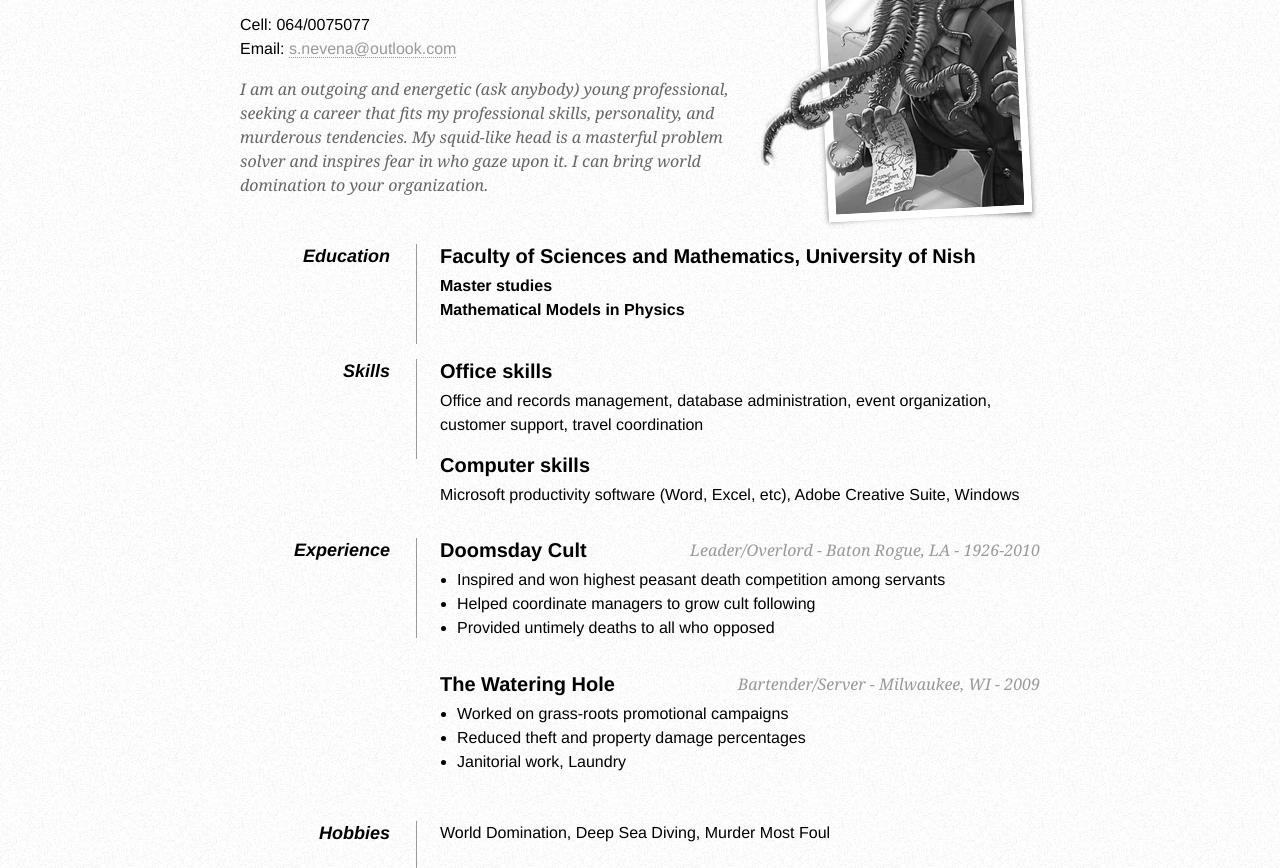
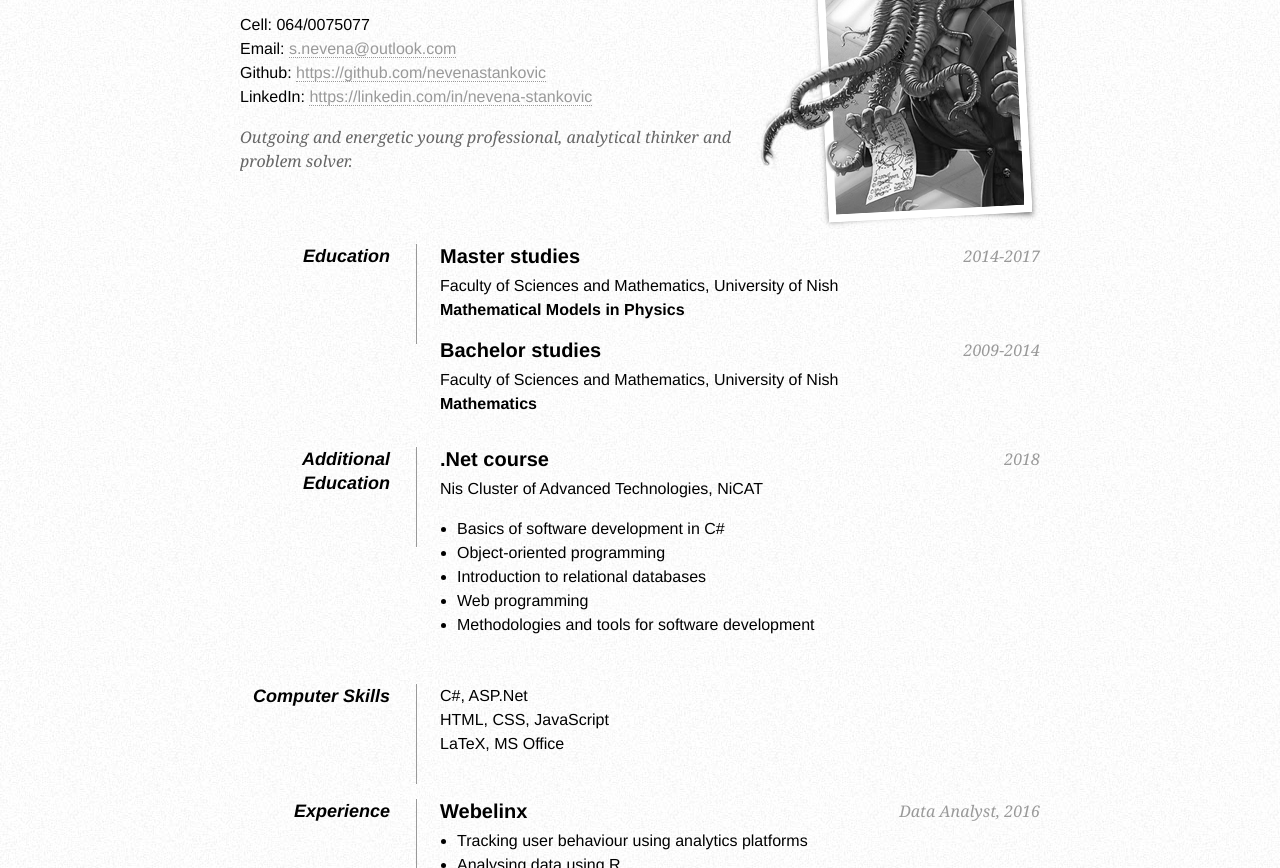
Before and after one commit to NevenaStankovic/CV, a plain HTML site: page index.html in a window 1280 px wide. Shown: the part 84-952 px from the top of the page. Drawn offline with Linux system fonts and the light colour scheme.

Commit message:
Added content

```diff
--- a/index.html
+++ b/index.html
@@ -17,6 +17,7 @@
         h1 { margin: 0 0 16px 0; padding: 0 0 16px 0; font-size: 42px; font-weight: bold; letter-spacing: -2px; border-bottom: 1px solid #999; }
         h2 { font-size: 20px; margin: 0 0 6px 0; position: relative; }
         h2 span { position: absolute; bottom: 0; right: 0; font-style: italic; font-family: Georgia, Serif; font-size: 16px; color: #999; font-weight: normal; }
+	h3 span { position: absolute; bottom: 0; right: 0; font-style: italic; font-family: Georgia, Serif; font-size: 16px; color: #999; font-weight: normal; }
         p { margin: 0 0 16px 0; }
         a { color: #999; text-decoration: none; border-bottom: 1px dotted #999; }
         a:hover { border-bottom-style: solid; color: black; }
@@ -43,16 +44,15 @@
 
             <p>
                 Cell: <span class="tel">064/0075077</span><br />
-                Email: <a class="email" href="mailto:s.nevena@outlook.com">s.nevena@outlook.com</a>
+                Email: <a class="email" href="mailto:s.nevena@outlook.com">s.nevena@outlook.com</a> <br />
+		Github: <a href="https://github.com/nevenastankovic">https://github.com/nevenastankovic</a> <br />
+		LinkedIn: <a href="https://linkedin.com/in/nevena-stankovic">https://linkedin.com/in/nevena-stankovic</a>
             </p>
         </div>
 
         <div id="objective">
             <p>
-                I am an outgoing and energetic (ask anybody) young professional, seeking a
-                career that fits my professional skills, personality, and murderous tendencies.
-                My squid-like head is a masterful problem solver and inspires fear in who gaze upon it.
-                I can bring world domination to your organization.
+                Outgoing and energetic young professional, analytical thinker and problem solver.
             </p>
         </div>
 
@@ -63,50 +63,57 @@
 
             <dt>Education</dt>
             <dd>
-                <h2>Faculty of Sciences and Mathematics, University of Nish</h2>
-                <p><strong>Master studies</strong><br />
+                <h2>Master studies<span>2014-2017</span></h2>
+                <p>Faculty of Sciences and Mathematics, University of Nish <br />
                    <strong>Mathematical Models in Physics</strong></p>
+
+		<h2>Bachelor studies <span>2009-2014</span></h2>
+                <p>Faculty of Sciences and Mathematics, University of Nish<br />
+                   <strong>Mathematics</strong></p>
+
             </dd>
+
+		<dd class="clear"></dd>
+	<dt>Additional Education</dt>
+            <dd>
+                <h2>.Net course <span>2018</span></h2>
+                <p>Nis Cluster of Advanced Technologies, NiCAT</p>
+		<ul>
+                    <li>Basics of software development in C#</li>
+                    <li>Object-oriented programming</li>
+                    <li>Introduction to relational databases</li>
+		    <li>Web programming</li>
+	            <li>Methodologies and tools for software development</li>
+                </ul>
+
+            </dd>
+
 
             <dd class="clear"></dd>
 
-            <dt>Skills</dt>
+            <dt>Computer Skills</dt>
             <dd>
-                <h2>Office skills</h2>
-                <p>Office and records management, database administration, event organization, customer support, travel coordination</p>
-
-                <h2>Computer skills</h2>
-                <p>Microsoft productivity software (Word, Excel, etc), Adobe Creative Suite, Windows</p>
+                <p> C#, ASP.Net <br/>HTML, CSS, JavaScript<br/> LaTeX, MS Office</p>
             </dd>
 
             <dd class="clear"></dd>
 
             <dt>Experience</dt>
             <dd>
-                <h2>Doomsday Cult <span>Leader/Overlord - Baton Rogue, LA - 1926-2010</span></h2>
+                <h2>Webelinx <span>Data Analyst, 2016</span></h2>
                 <ul>
-                    <li>Inspired and won highest peasant death competition among servants</li>
-                    <li>Helped coordinate managers to grow cult following</li>
-                    <li>Provided untimely deaths to all who opposed</li>
+                    <li>Tracking user behaviour using analytics platforms</li>
+                    <li>Analysing data using R</li>
+                    <li>Provide data analysis reports to team</li>
                 </ul>
 
-                <h2>The Watering Hole <span>Bartender/Server - Milwaukee, WI - 2009</span></h2>
-                <ul>
-                    <li>Worked on grass-roots promotional campaigns</li>
-                    <li>Reduced theft and property damage percentages</li>
-                    <li>Janitorial work, Laundry</li>
-                </ul>
             </dd>
 
             <dd class="clear"></dd>
 
-            <dt>Hobbies</dt>
-            <dd>World Domination, Deep Sea Diving, Murder Most Foul</dd>
+            <dt>Interests</dt>
+            <dd>Machine Learning, Neural Networks, Quantum Mechanics, Literature, Movies</dd>
 
-            <dd class="clear"></dd>
-
-            <dt>References</dt>
-            <dd>Available on request</dd>
 
             <dd class="clear"></dd>
         </dl>
```
Also changed, not shown: CV.html.txt (deleted), 1 other file.
